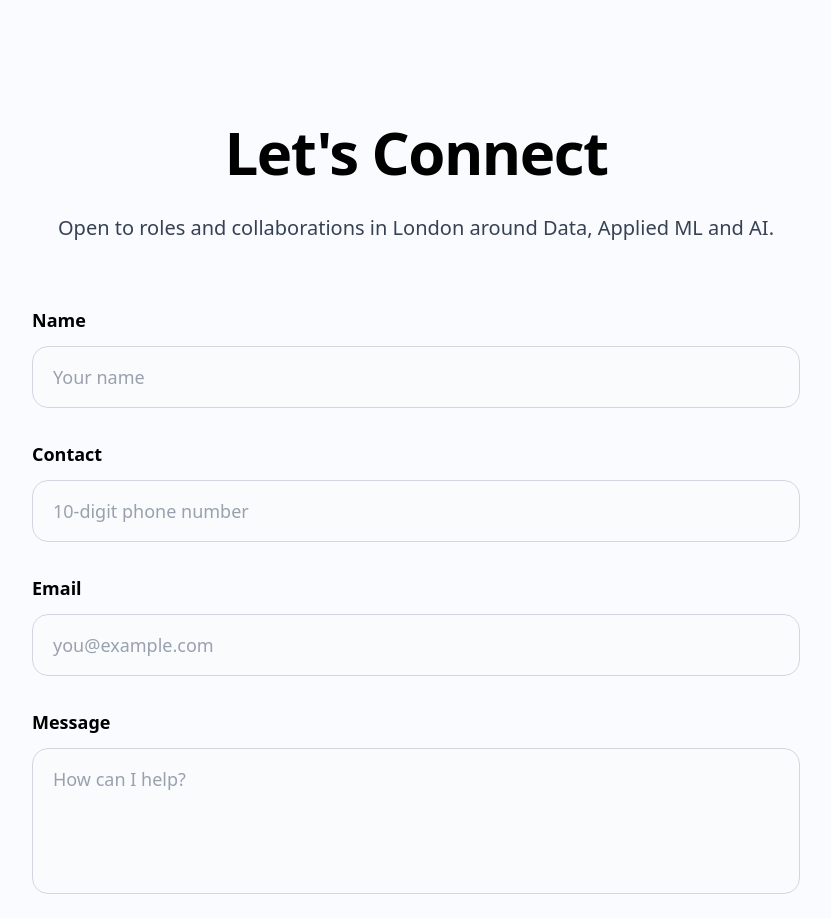
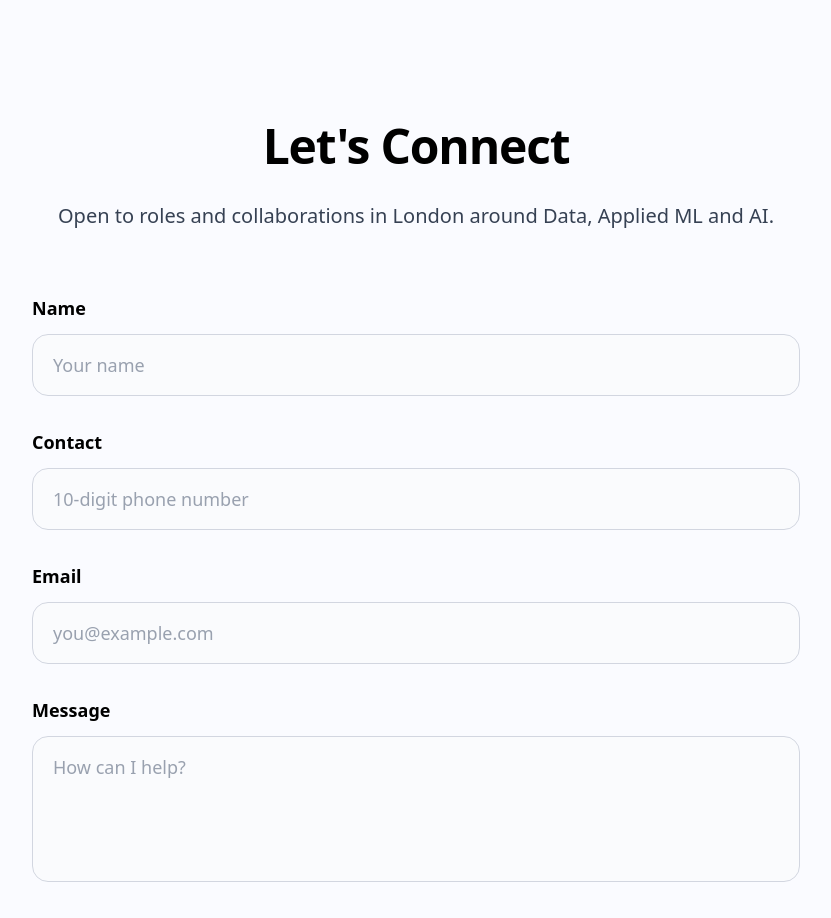
Before and after one commit to MayankK10/PortfolioWebpage, a Next.js app: page / in a window 1280 px wide. Shown: the part 6200-7118 px from the top of the page, without its empty margins (224-1055 px from the left). Built offline with nearby package versions, Linux system fonts and the light colour scheme.

Commit message:
final touches

```diff
--- a/src/app/components/Contact.tsx
+++ b/src/app/components/Contact.tsx
@@ -14,7 +14,7 @@
 
         {/* Heading */}
         <div className="text-center">
-          <h2 className="text-6xl font-extrabold tracking-tight text-black dark:text-white">
+          <h2 className="text-5xl font-extrabold tracking-tight text-black dark:text-white">
             Let's Connect
           </h2>
 
```
